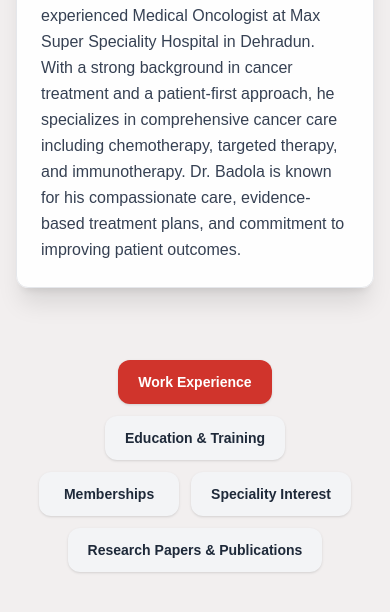
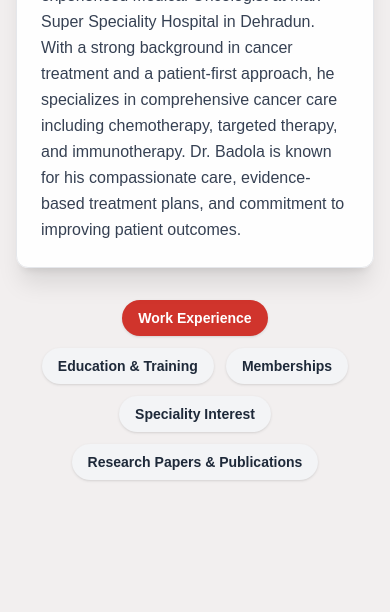
Before and after one commit to AQITPvtLtd/dramitbadola, a Next.js app: page /about in a window 390 px wide. Shown: the part 710-1322 px from the top of the page. Built offline with nearby package versions, Linux system fonts and the light colour scheme.

Commit message:
new changes

```diff
--- a/src/app/about/About.jsx
+++ b/src/app/about/About.jsx
@@ -48,7 +48,7 @@ const Aboutus = () => {
     }, []);
 
     return (
-        <div className="px-4 md:px-10 lg:px-20 py-10 bg-[#f2efef]">
+        <div className="px-4 md:px-10 lg:px-20 py-5 bg-[#f2efef]">
             <div className="grid grid-cols-1 lg:grid-cols-12 items-center gap-8">
                 {/* Image */}
                 <div className="lg:col-span-5 flex justify-center" ref={imageRef}>
@@ -79,7 +79,7 @@ const Aboutus = () => {
                 </div>
             </div>
 
-            <div className="mt-10">
+            <div className="lg:mt-10">
                 <Content />
                 <Statistics />
                 <Missionvision />
--- a/src/app/about/Content.jsx
+++ b/src/app/about/Content.jsx
@@ -101,12 +101,13 @@ const Content = () => {
   return (
     <div className="max-w-6xl mx-auto px-4 py-8 md:flex gap-8">
       {/* Sidebar Tabs */}
-      <div className="flex flex-wrap md:flex-col justify-center md:justify-start gap-3 w-full md:w-1/3 mb-6 md:mb-0">
+      <div className="w-full md:w-1/3 mb-6 md:mb-0 flex justify-center md:block">
+        <div className="flex flex-wrap gap-3 justify-center md:flex-col md:justify-start">
           {categories.map((category) => (
             <button
               key={category}
               onClick={() => setActiveCategory(category)}
-            className={`min-w-[140px] cursor-pointer text-center px-5 py-3 rounded-xl text-sm md:text-base shadow-sm transition-all duration-200 font-semibold
+              className={`px-4 py-2 rounded-full text-sm md:text-base font-semibold transition-all duration-200 shadow-sm
           ${activeCategory === category
                   ? "bg-[#d0342c] text-white"
                   : "bg-gray-100 text-gray-800 hover:bg-[#d0342c] hover:text-white"
@@ -115,6 +116,7 @@ const Content = () => {
               {category}
             </button>
           ))}
+        </div>
       </div>
 
       {/* Main Content with animation */}
--- a/src/app/blogs/Blog.jsx
+++ b/src/app/blogs/Blog.jsx
@@ -25,7 +25,7 @@ const Blog = () => {
   }, []);
 
   return (
-    <div className="lg:p-10 overflow-x-clip px-4 bg-[#f2efef]">
+    <div className="lg:p-10 overflow-x-clip px-4 bg-[#f2efef] mt-5">
       <div className="pt-5 text-center">
         <h1 className="text-3xl font-bold dark:text-black" style={{ fontFamily: "Roboto Slab, serif" }}>Read our latest blogs</h1>
       </div>
--- a/src/app/treatments/[url]/Treatmentdata.jsx
+++ b/src/app/treatments/[url]/Treatmentdata.jsx
@@ -16,7 +16,7 @@ const Treatmentdata = ({ url }) => {
         <div className="mx-auto px-4 py-8 bg-[#f2efef]">
             <div className="flex flex-col items-center">
                 {/* Image Section */}
-                <div className="w-full max-w-8xl relative">
+                <div className="w-full max-w-8xl relative mt-8">
                     <Image
                         src={service.image}
                         width={1000}
--- a/src/components/common/footer/Footer.jsx
+++ b/src/components/common/footer/Footer.jsx
@@ -91,7 +91,7 @@ const Footer = () => {
       {/* Bottom Bar */}
       <div className="mt-8 flex justify-center items-center text-lg font-semibold text-white text-center">
         <a href="https://tekbooster.com/" target='_blank' className="hover:text-[#D1D5DB]" style={{ fontFamily: "Roboto Slab, serif" }}>
-          Design & Developed By Tek Booster (Digital Marketing Company)
+          Design & Developed By <br className='lg:hidden' /> Tek Booster (Digital Marketing Company)
         </a>
       </div>
     </footer>
--- a/src/components/homepage/Faq.jsx
+++ b/src/components/homepage/Faq.jsx
@@ -36,7 +36,7 @@ const Faq = () => {
           ease: "power2.out",
           scrollTrigger: {
             trigger: el,
-            start: "top 85%",
+            start: "top 95%",
             toggleActions: "play none none reset", // repeat on scroll
           },
         }
```
Lines whose indentation alone changed are shown as unchanged.
